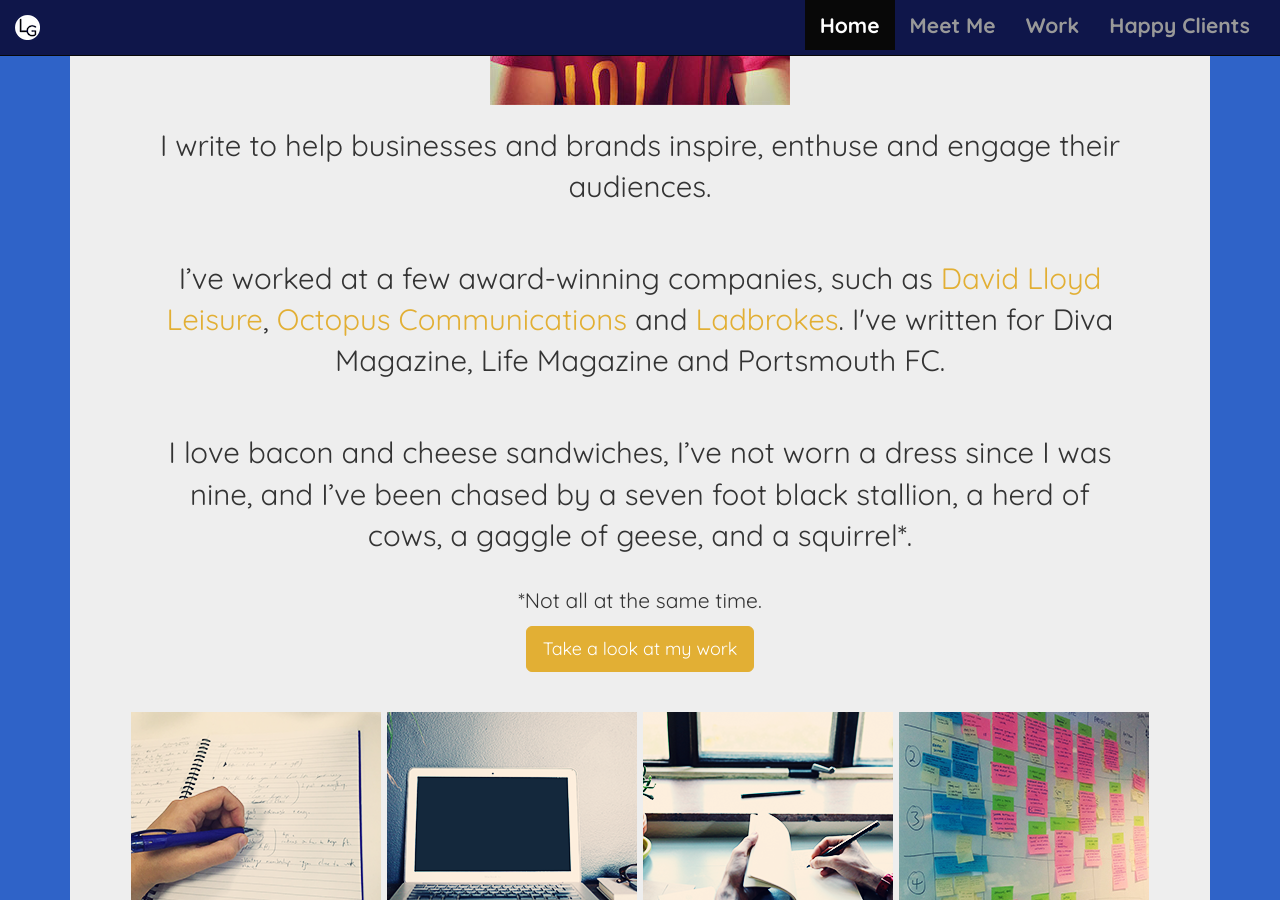
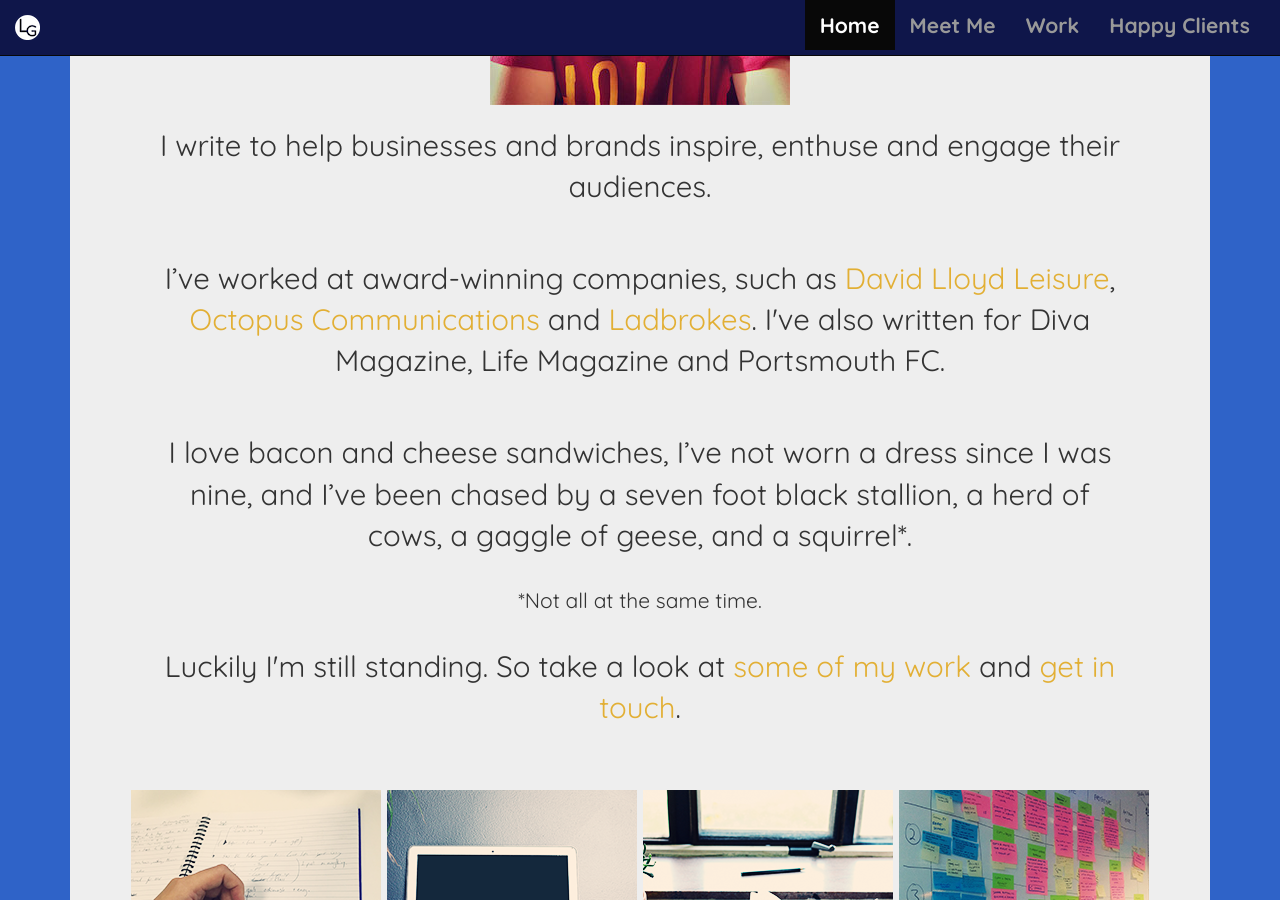
Before and after one commit to luisagottardo/luisagottardo.github.io, a Jekyll site: the page built from index.html, in a window 1280 px wide and 900 px high, scrolled down 690 px. Built offline with Jekyll 4.4.1, drawn with Linux system fonts in a browser that asks for light colours.

Commit message:
copy tweaks to homepage and remove CTA

```diff
--- a/index.html
+++ b/index.html
@@ -15,12 +15,10 @@
         <p class="intro-blurb"><strong>Hi, I'm Luisa and you look very nice today!</strong></p>
         <img src="images/lu/lu-homepage.jpg"/>
         <p class="intro-subhead">I write to help businesses and brands inspire, enthuse and engage their audiences.</p>
-        <p class="intro-subhead">I’ve worked at a few award-winning companies, such as <a href="http://davidlloyd.co.uk" target="_blank">David Lloyd Leisure</a>, <a href="http://www.weareoctopusgroup.net" target="_blank">Octopus Communications</a> and <a href="http://www.ladbrokes.com" target="_blank">Ladbrokes</a>. I've written for Diva Magazine, Life Magazine and Portsmouth FC.</p>
+        <p class="intro-subhead">I’ve worked at award-winning companies, such as <a href="http://davidlloyd.co.uk" target="_blank">David Lloyd Leisure</a>, <a href="http://www.weareoctopusgroup.net" target="_blank">Octopus Communications</a> and <a href="http://www.ladbrokes.com" target="_blank">Ladbrokes</a>. I've also written for Diva Magazine, Life Magazine and Portsmouth FC.</p>
         <p class="intro-subhead">I love bacon and cheese sandwiches, I’ve not worn a dress since I was nine, and I’ve been chased by a seven foot black stallion, a herd of cows, a gaggle of geese, and a squirrel*.</p>
         <p>*Not all at the same time.</p>
-        <div class="ctas">
-          <p><a class="btn btn-primary btn-lg btn-hp text-center" href="./make.html">Take a look at my work</a></p>
-        </div>
+        <p class="intro-subhead">Luckily I'm still standing. So take a look at <a href="make.html">some of my work</a> and <a href="mailto:luisagottardo@btinternet.com?Subject=Hello">get in touch</a>.</p>
         <div class="process-pics hidden-xs">
 	        <img src="images/hp-pics/process1.jpg"/>
 	        <img src="images/hp-pics/process2.png"/>
```
